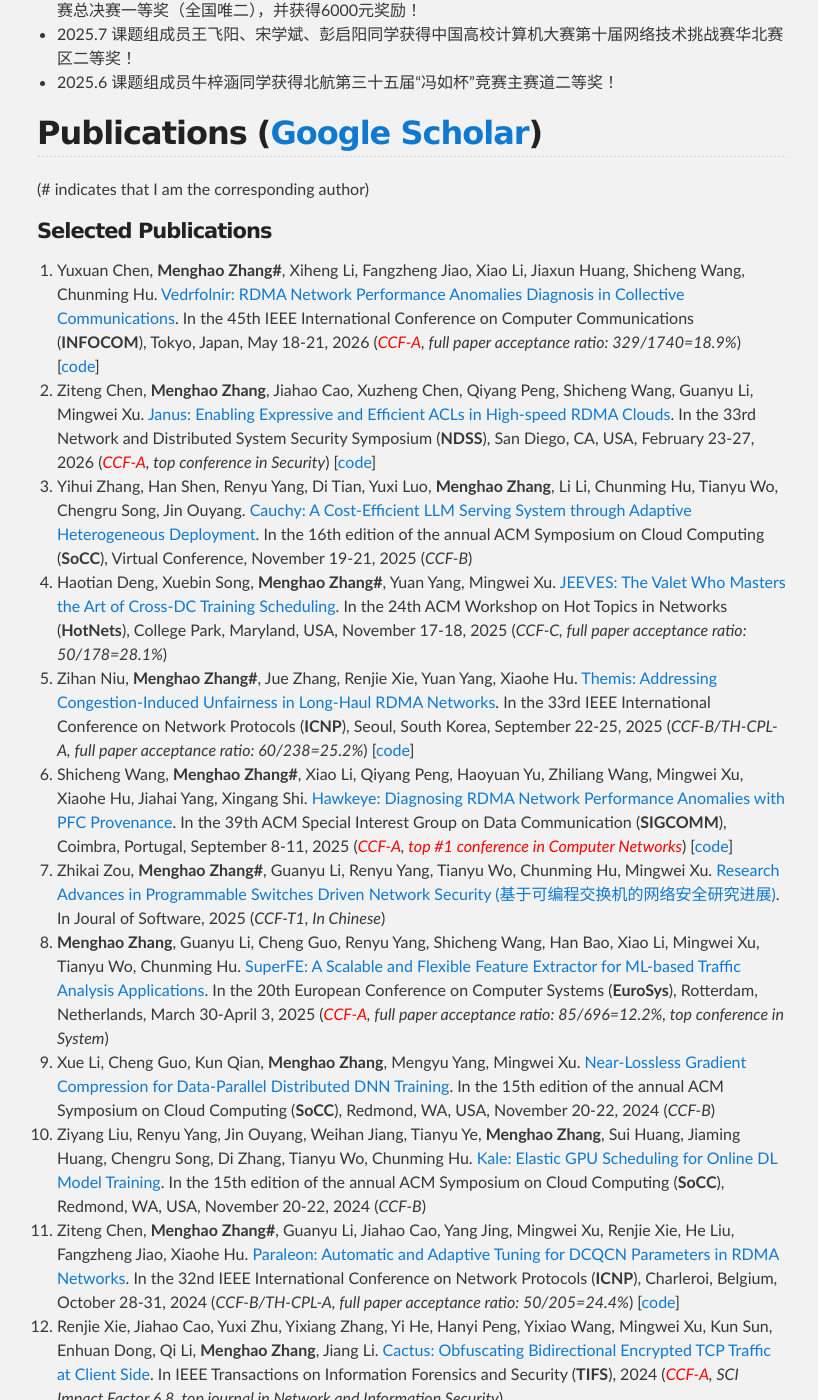
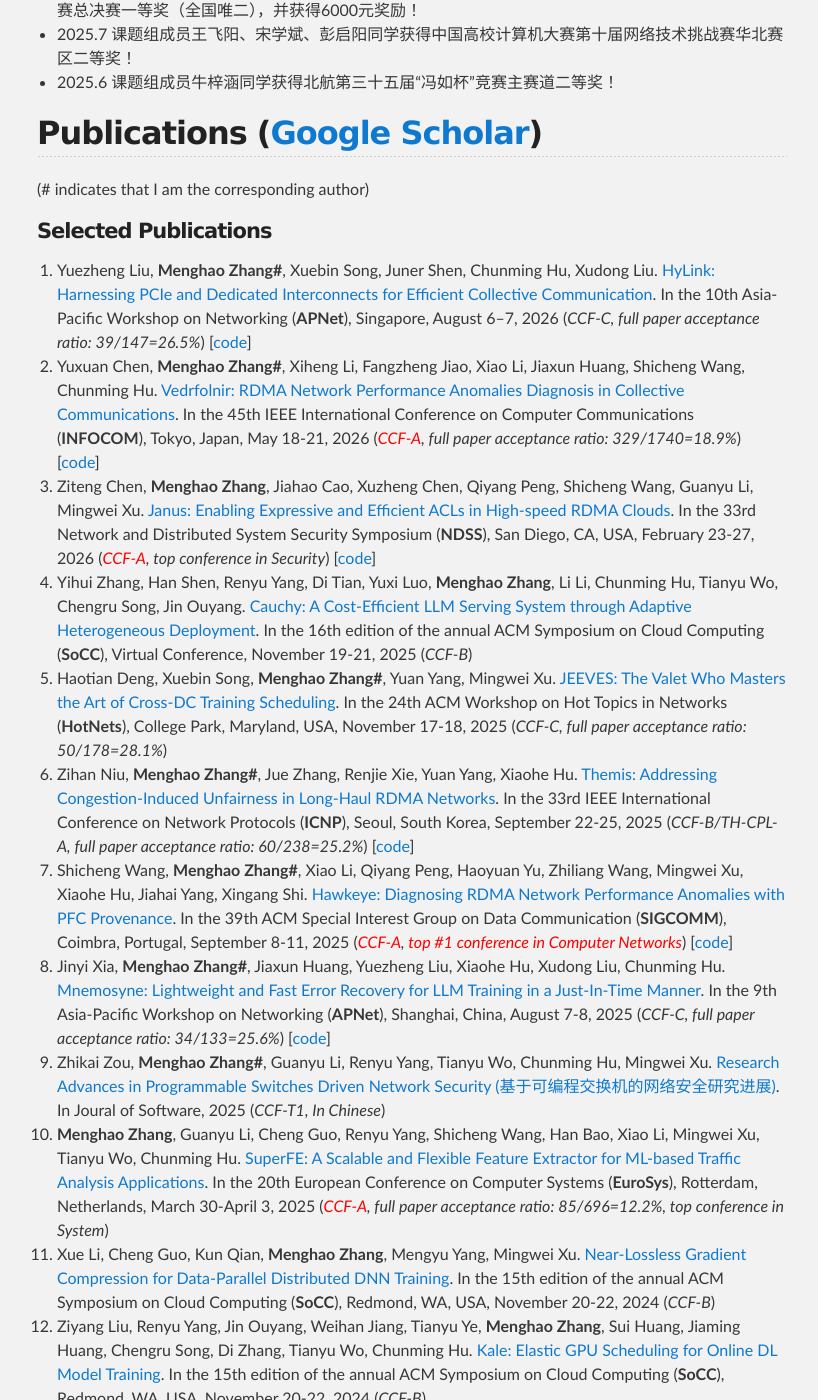
Before and after one commit to zhangmenghao/zhangmenghao.github.io, a Jekyll site: the page built from index.md, in a window 1280 px wide and 1400 px high, scrolled down 1333 px. Shown: the whole window, without its empty margins (228-1046 px from the left). Built offline with Jekyll 4.4.1, drawn with Linux system fonts in a browser that asks for light colours; some of the changed text lies outside the part shown.

Commit message:
Update APNet 26

```diff
--- a/index.md
+++ b/index.md
@@ -42,24 +42,30 @@ Group Github: [https://github.com/Networked-System-and-Security-Group](https://g
 ## Publications ([Google Scholar](https://scholar.google.com/citations?user=fv-p85gAAAAJ&hl=zh-CN))
 (# indicates that I am the corresponding author)
 #### Selected Publications
-27. Yuxuan Chen, __Menghao Zhang#__, Xiheng Li, Fangzheng Jiao, Xiao Li, Jiaxun Huang, Shicheng Wang, Chunming Hu.
+29. Yuezheng Liu, __Menghao Zhang#__, Xuebin Song, Juner Shen, Chunming Hu, Xudong Liu.
+[HyLink: Harnessing PCIe and Dedicated Interconnects for Efficient Collective Communication](.).
+In the 10th Asia-Pacific Workshop on Networking (**APNet**), Singapore, August 6–7, 2026 (*CCF-C, full paper acceptance ratio: 39/147=26.5%*) [[code](.)]
+28. Yuxuan Chen, __Menghao Zhang#__, Xiheng Li, Fangzheng Jiao, Xiao Li, Jiaxun Huang, Shicheng Wang, Chunming Hu.
 [Vedrfolnir: RDMA Network Performance Anomalies Diagnosis in Collective Communications](./papers/INFOCOM2026-Vedrfolnir.pdf).
 In the 45th IEEE International Conference on Computer Communications (**INFOCOM**), Tokyo, Japan, May 18-21, 2026 (*<font color='red'>CCF-A</font>, full paper acceptance ratio: 329/1740=18.9%*) [[code](https://github.com/Networked-System-and-Security-Group/Vedrfolnir)]
-26. Ziteng Chen, __Menghao Zhang__, Jiahao Cao, Xuzheng Chen, Qiyang Peng, Shicheng Wang, Guanyu Li, Mingwei Xu.
+27. Ziteng Chen, __Menghao Zhang__, Jiahao Cao, Xuzheng Chen, Qiyang Peng, Shicheng Wang, Guanyu Li, Mingwei Xu.
 [Janus: Enabling Expressive and Efficient ACLs in High-speed RDMA Clouds](./papers/NDSS2026-Janus.pdf).
 In the 33rd Network and Distributed System Security Symposium (**NDSS**), San Diego, CA, USA, February 23-27, 2026 (*<font color='red'>CCF-A</font>, top conference in Security*) [[code](https://github.com/czt8888/janus-bf3)]
-25. Yihui Zhang, Han Shen, Renyu Yang, Di Tian, Yuxi Luo, __Menghao Zhang__, Li Li, Chunming Hu, Tianyu Wo, Chengru Song, Jin Ouyang.
+26. Yihui Zhang, Han Shen, Renyu Yang, Di Tian, Yuxi Luo, __Menghao Zhang__, Li Li, Chunming Hu, Tianyu Wo, Chengru Song, Jin Ouyang.
 [Cauchy: A Cost-Efficient LLM Serving System through Adaptive Heterogeneous Deployment](./papers/SoCC2025-Cauchy.pdf).
 In the 16th edition of the annual ACM Symposium on Cloud Computing (**SoCC**), Virtual Conference, November 19-21, 2025 (*CCF-B*)
-24. Haotian Deng, Xuebin Song, __Menghao Zhang#__, Yuan Yang, Mingwei Xu.
+25. Haotian Deng, Xuebin Song, __Menghao Zhang#__, Yuan Yang, Mingwei Xu.
 [JEEVES: The Valet Who Masters the Art of Cross-DC Training Scheduling](./papers/HotNets2025-JEEVES.pdf).
 In the 24th ACM Workshop on Hot Topics in Networks (**HotNets**), College Park, Maryland, USA, November 17-18, 2025 (*CCF-C, full paper acceptance ratio: 50/178=28.1%*)
-23. Zihan Niu, __Menghao Zhang#__, Jue Zhang, Renjie Xie, Yuan Yang, Xiaohe Hu.
+24. Zihan Niu, __Menghao Zhang#__, Jue Zhang, Renjie Xie, Yuan Yang, Xiaohe Hu.
 [Themis: Addressing Congestion-Induced Unfairness in Long-Haul RDMA Networks](./papers/ICNP2025-Themis.pdf).
 In the 33rd IEEE International Conference on Network Protocols (**ICNP**), Seoul, South Korea, September 22-25, 2025 (*CCF-B/TH-CPL-A, full paper acceptance ratio: 60/238=25.2%*) [[code](https://github.com/Networked-System-and-Security-Group/Themis)]
-22. Shicheng Wang, __Menghao Zhang#__, Xiao Li, Qiyang Peng, Haoyuan Yu, Zhiliang Wang, Mingwei Xu, Xiaohe Hu, Jiahai Yang, Xingang Shi.
+23. Shicheng Wang, __Menghao Zhang#__, Xiao Li, Qiyang Peng, Haoyuan Yu, Zhiliang Wang, Mingwei Xu, Xiaohe Hu, Jiahai Yang, Xingang Shi.
 [Hawkeye: Diagnosing RDMA Network Performance Anomalies with PFC Provenance](./papers/SIGCOMM2025-Hawkeye.pdf).
 In the 39th ACM Special Interest Group on Data Communication (**SIGCOMM**), Coimbra, Portugal, September 8-11, 2025 (*<font color='red'>CCF-A</font>, <font color='red'>top #1 conference in Computer Networks</font>*) [[code](https://github.com/wangshicheng1225/Hawkeye)]
+22. Jinyi Xia, __Menghao Zhang#__, Jiaxun Huang, Yuezheng Liu, Xiaohe Hu, Xudong Liu, Chunming Hu.
+[Mnemosyne: Lightweight and Fast Error Recovery for LLM Training in a Just-In-Time Manner](./papers/APNet2025-Mnemosyne.pdf).
+In the 9th Asia-Pacific Workshop on Networking (**APNet**), Shanghai, China, August 7-8, 2025 (*CCF-C, full paper acceptance ratio: 34/133=25.6%*) [[code](https://github.com/Networked-System-and-Security-Group/Mnemosyne)]
 21. Zhikai Zou, __Menghao Zhang#__, Guanyu Li, Renyu Yang, Tianyu Wo, Chunming Hu, Mingwei Xu.
 [Research Advances in Programmable Switches Driven Network Security (基于可编程交换机的网络安全研究进展)](./papers/基于可编程交换机的网络安全研究进展.pdf).
 In Joural of Software, 2025 (*CCF-T1, In Chinese*)
```
Also changed, not shown: other parts of index.md (+3 -6 lines).
